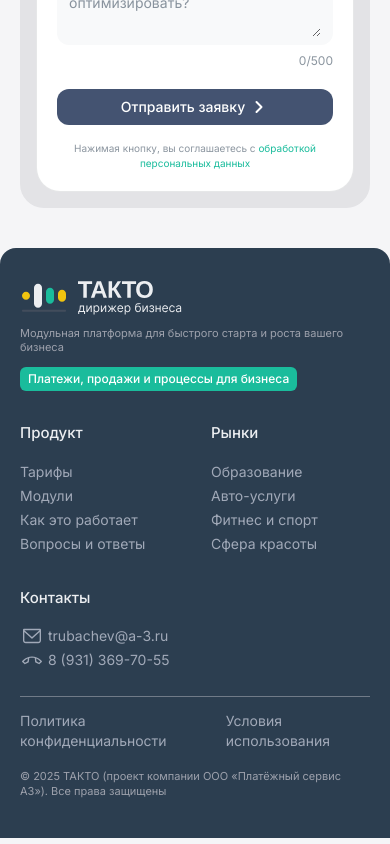
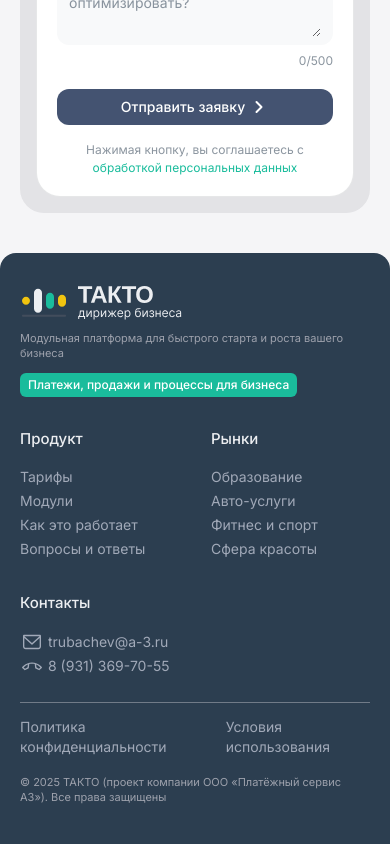
Before and after one commit to ignatovivin/vibesite, a React (Vite) app: page / in a window 390 px wide. Shown: the part 7872-8716 px from the top of the page. Built offline with nearby package versions, Linux system fonts and the light colour scheme.

Commit message:
Update contact section disclaimer font size to 12px, add PDF links for privacy policy and terms, add PDF files

```diff
--- a/src/components/ContactSection.css
+++ b/src/components/ContactSection.css
@@ -230,7 +230,7 @@
 .contact-section__disclaimer {
   font-family: 'Inter', sans-serif;
   font-weight: 400;
-  font-size: 11px;
+  font-size: 12px;
   line-height: 1.4545454545454546em;
   text-align: center;
   color: var(--color-light-fg-muted);
@@ -449,7 +449,7 @@
   }
 
   .contact-section__disclaimer {
-    font-size: 10px;
+    font-size: 12px;
     margin-top: 8px;
   }
 }
--- a/src/components/ContactSection.jsx
+++ b/src/components/ContactSection.jsx
@@ -534,7 +534,7 @@
                     </Button>
                     <p className="contact-section__disclaimer">
                       Нажимая кнопку, вы соглашаетесь с{' '}
-                      <a href="#" className="contact-section__disclaimer-link" onClick={(e) => e.preventDefault()}>
+                      <a href="/politika_obrabotki_i_zashiti_dannih.pdf" className="contact-section__disclaimer-link" target="_blank" rel="noopener noreferrer">
                         обработкой персональных данных
                       </a>
                     </p>
--- a/src/components/Footer.jsx
+++ b/src/components/Footer.jsx
@@ -151,14 +151,20 @@
               <FunctionButton
                 variant="secondary"
                 icon={null}
-                onClick={() => console.log('Политика конфиденциальности')}
+                onClick={(e) => {
+                  e.preventDefault()
+                  window.open('/politika_obrabotki_i_zashiti_dannih.pdf', '_blank', 'noopener,noreferrer')
+                }}
               >
                 Политика конфиденциальности
               </FunctionButton>
               <FunctionButton
                 variant="secondary"
                 icon={null}
-                onClick={() => console.log('Условия использования')}
+                onClick={(e) => {
+                  e.preventDefault()
+                  window.open('/oferta_2.pdf', '_blank', 'noopener,noreferrer')
+                }}
               >
                 Условия использования
               </FunctionButton>
```
Also changed, not shown: public/README_PDF_FILES.md (added), 2 other files (tests, documents, lock files or other folders).
